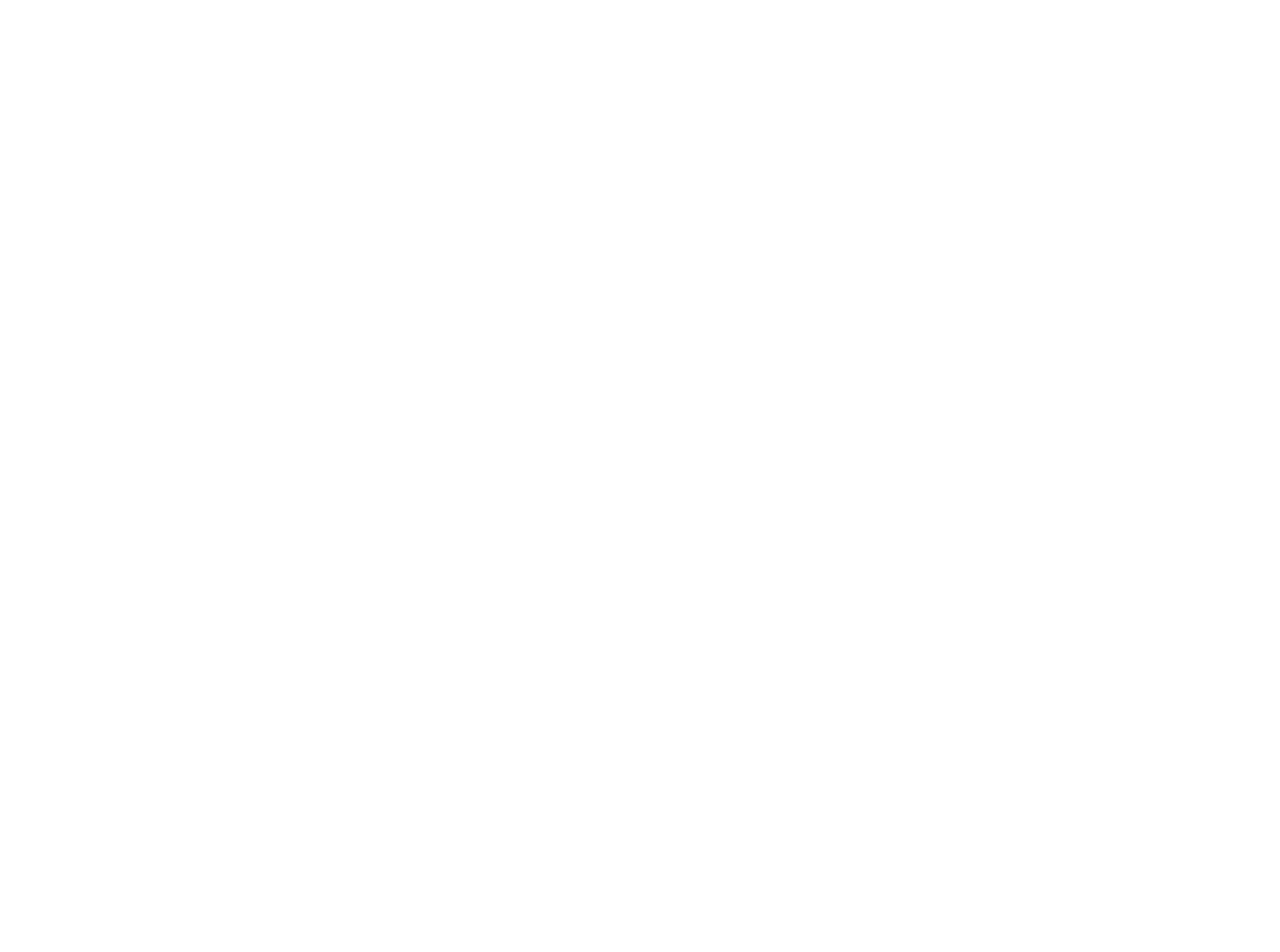
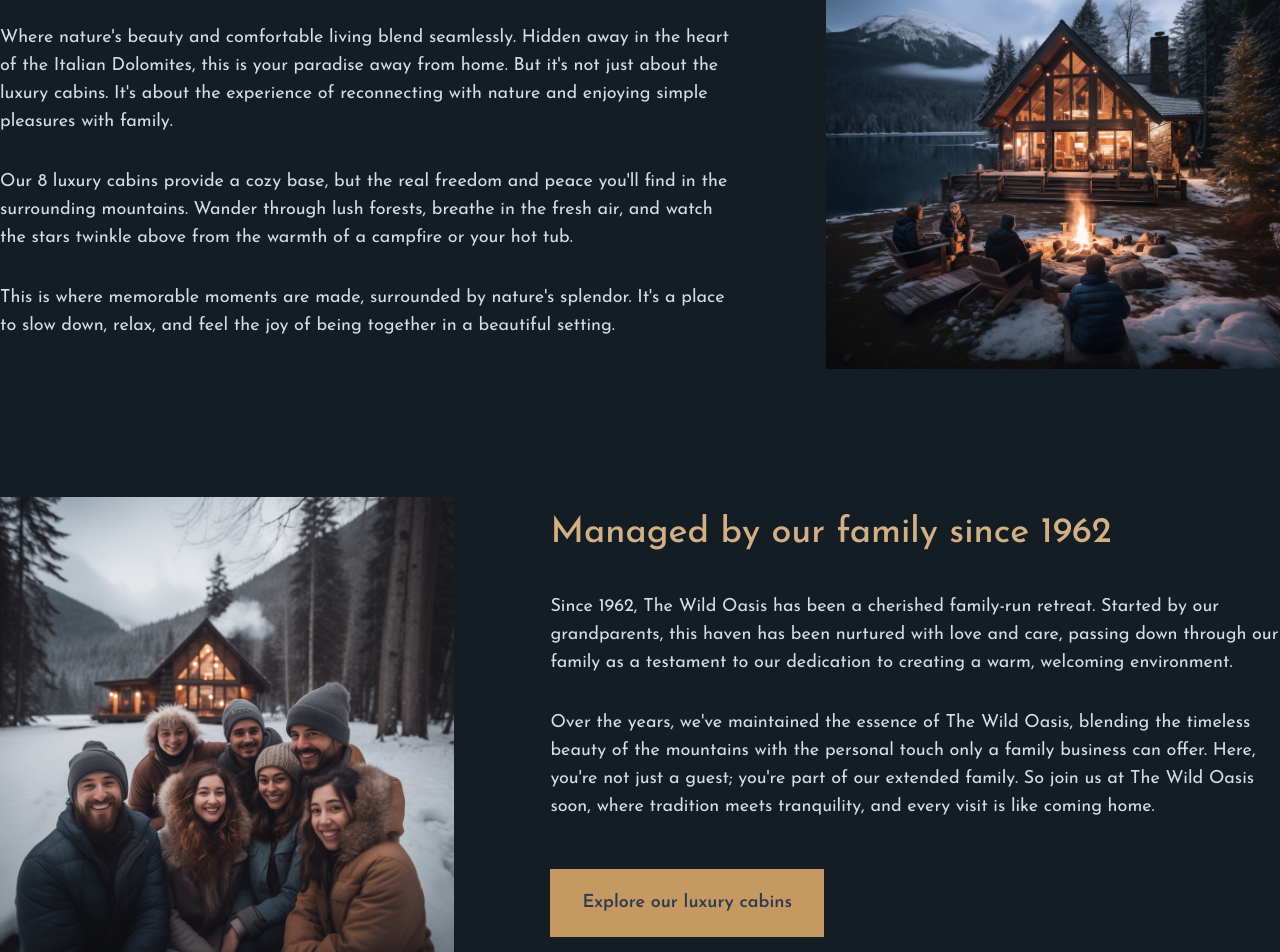
Before and after one commit to Hybola/22-nextjs-pages-router-redo, a Next.js app: page /about in a window 1280 px wide. Shown: the part 186-1138 px from the top of the page. Before the commit the page ends 800 px from the top, so only its background shows below. Built offline with nearby package versions, Linux system fonts and the light colour scheme.

Commit message:
lecture 499

```diff
--- a/pages/_app.js
+++ b/pages/_app.js
@@ -1,5 +1,21 @@
+import Header from "@/components/Header";
 import "@/styles/globals.css";
+import { Josefin_Sans } from "next/font/google";
+const josefin = Josefin_Sans({
+  subsets: ["latin"],
+  display: "swap",
+});
 
 export default function App({ Component, pageProps }) {
-  return <Component {...pageProps} />;
+  return (
+    <div
+      className={`${josefin.className} antialiased bg-primary-950 text-primary-100 min-h-screen flex flex-col relative`}>
+      <Header />
+      <div>
+        <main className="max-w-7xl mx-auto w-full">
+          <Component {...pageProps} />
+        </main>
+      </div>
+    </div>
+  );
 }
--- a/pages/_document.js
+++ /dev/null
@@ -1,13 +0,0 @@
-import { Html, Head, Main, NextScript } from "next/document";
-
-export default function Document() {
-  return (
-    <Html lang="en">
-      <Head />
-      <body className="antialiased">
-        <Main />
-        <NextScript />
-      </body>
-    </Html>
-  );
-}
--- a/pages/about.js
+++ b/pages/about.js
@@ -1,5 +1,85 @@
-function about() {
-  return <div>About page</div>;
+import Image from "next/image";
+import image1 from "@/public/about-1.jpg";
+import image2 from "@/public/about-2.jpg";
+
+export default function About() {
+  return (
+    <div className="grid grid-cols-5 gap-x-24 gap-y-32 text-lg items-center">
+      <div className="col-span-3">
+        <h1 className="text-4xl mb-10 text-accent-400 font-medium">
+          Welcome to The Wild Oasis
+        </h1>
+
+        <div className="space-y-8">
+          <p>
+            Where nature&apos;s beauty and comfortable living blend seamlessly.
+            Hidden away in the heart of the Italian Dolomites, this is your
+            paradise away from home. But it&apos;s not just about the luxury
+            cabins. It&apos;s about the experience of reconnecting with nature
+            and enjoying simple pleasures with family.
+          </p>
+          <p>
+            Our 8 luxury cabins provide a cozy base, but the real freedom and
+            peace you&apos;ll find in the surrounding mountains. Wander through
+            lush forests, breathe in the fresh air, and watch the stars twinkle
+            above from the warmth of a campfire or your hot tub.
+          </p>
+          <p>
+            This is where memorable moments are made, surrounded by
+            nature&apos;s splendor. It&apos;s a place to slow down, relax, and
+            feel the joy of being together in a beautiful setting.
+          </p>
+        </div>
+      </div>
+
+      <div className="col-span-2">
+        <Image
+          src={image1}
+          alt="Family sitting around a fire pit in front of cabin"
+          placeholder="blur"
+          quality={80}
+        />
+      </div>
+
+      <div className="relative aspect-square col-span-2">
+        <Image
+          src="/about-2.jpg"
+          fill
+          className="object-cover"
+          alt="Family that manages The Wild Oasis"
+        />
+      </div>
+
+      <div className="col-span-3">
+        <h1 className="text-4xl mb-10 text-accent-400 font-medium">
+          Managed by our family since 1962
+        </h1>
+
+        <div className="space-y-8">
+          <p>
+            Since 1962, The Wild Oasis has been a cherished family-run retreat.
+            Started by our grandparents, this haven has been nurtured with love
+            and care, passing down through our family as a testament to our
+            dedication to creating a warm, welcoming environment.
+          </p>
+          <p>
+            Over the years, we&apos;ve maintained the essence of The Wild Oasis,
+            blending the timeless beauty of the mountains with the personal
+            touch only a family business can offer. Here, you&apos;re not just a
+            guest; you&apos;re part of our extended family. So join us at The
+            Wild Oasis soon, where tradition meets tranquility, and every visit
+            is like coming home.
+          </p>
+
+          <div>
+            <a
+              href="/cabins"
+              className="inline-block mt-4 bg-accent-500 px-8 py-5 text-primary-800 text-lg font-semibold hover:bg-accent-600 transition-all">
+              Explore our luxury cabins
+            </a>
+          </div>
+        </div>
+      </div>
+    </div>
+  );
 }
-
-export default about;
--- /dev/null
+++ b/pages/contact.js
@@ -0,0 +1,64 @@
+import { useState } from "react";
+
+export default function Contact() {
+  const [isSubmitting, setIsSubmitting] = useState(false);
+  const [success, setSuccess] = useState(false);
+  const [message, setMessage] = useState("");
+
+  return (
+    <div>
+      <h1 className="text-4xl mb-8 text-accent-400 font-medium">
+        Any question? Shoot us a message
+      </h1>
+
+      <form className="bg-primary-900 py-10 px-14 text-lg space-y-6 max-w-5xl mx-auto">
+        <div className="space-y-2">
+          <label>Full name</label>
+          <input
+            required
+            className="px-5 py-3 bg-primary-200 text-primary-800 w-full shadow-sm rounded-sm"
+            name="fullName"
+          />
+        </div>
+
+        <div className="space-y-2">
+          <label>Email address</label>
+          <input
+            type="email"
+            name="email"
+            required
+            className="px-5 py-3 bg-primary-200 text-primary-800 w-full shadow-sm rounded-sm"
+          />
+        </div>
+
+        <div className="space-y-2">
+          <label>Subject</label>
+          <select
+            required
+            name="subject"
+            className="px-5 py-3 bg-primary-200 text-primary-800 w-full shadow-sm rounded-sm">
+            <option value="">Select subject...</option>
+            <option value="booking-enquiry">Booking enquiry</option>
+            <option value="cabin-information">Cabin information</option>
+            <option value="other">Other</option>
+          </select>
+        </div>
+
+        <div className="space-y-2">
+          <label>Message</label>
+          <textarea
+            name="message"
+            className="px-5 py-3 bg-primary-200 text-primary-800 w-full shadow-sm rounded-sm"
+            rows={3}
+          />
+        </div>
+
+        <div className="flex justify-between items-center text-red-500">
+          <button className="bg-accent-500 px-8 py-4 text-primary-800 font-semibold hover:bg-accent-600 transition-all disabled:cursor-not-allowed disabled:bg-gray-500 disabled:text-gray-300">
+            Send message
+          </button>
+        </div>
+      </form>
+    </div>
+  );
+}
--- a/pages/index.js
+++ b/pages/index.js
@@ -1,13 +1,29 @@
 import Link from "next/link";
+import Image from "next/image";
+import bg from "@/public/bg.png";
 
 export default function Home() {
   return (
-    <div>
-      <h1>Hello Pages Router</h1>
-      <div>
-        <Link href="/cabins">Cabins</Link>
-        <Link href="/about">About</Link>
+    <main className="mt-24">
+      <Image
+        src={bg}
+        fill
+        placeholder="blur"
+        quality={80}
+        className="object-cover object-top"
+        alt="Mountains and forests with two cabins"
+      />
+
+      <div className="relative z-10 text-center">
+        <h1 className="text-8xl text-primary-50 mb-10 tracking-tight font-normal">
+          Welcome to paradise.
+        </h1>
+        <Link
+          href="/cabins"
+          className="bg-accent-500 px-8 py-6 text-primary-800 text-lg font-semibold hover:bg-accent-600 transition-all">
+          Explore luxury cabins
+        </Link>
       </div>
-    </div>
+    </main>
   );
 }
```
